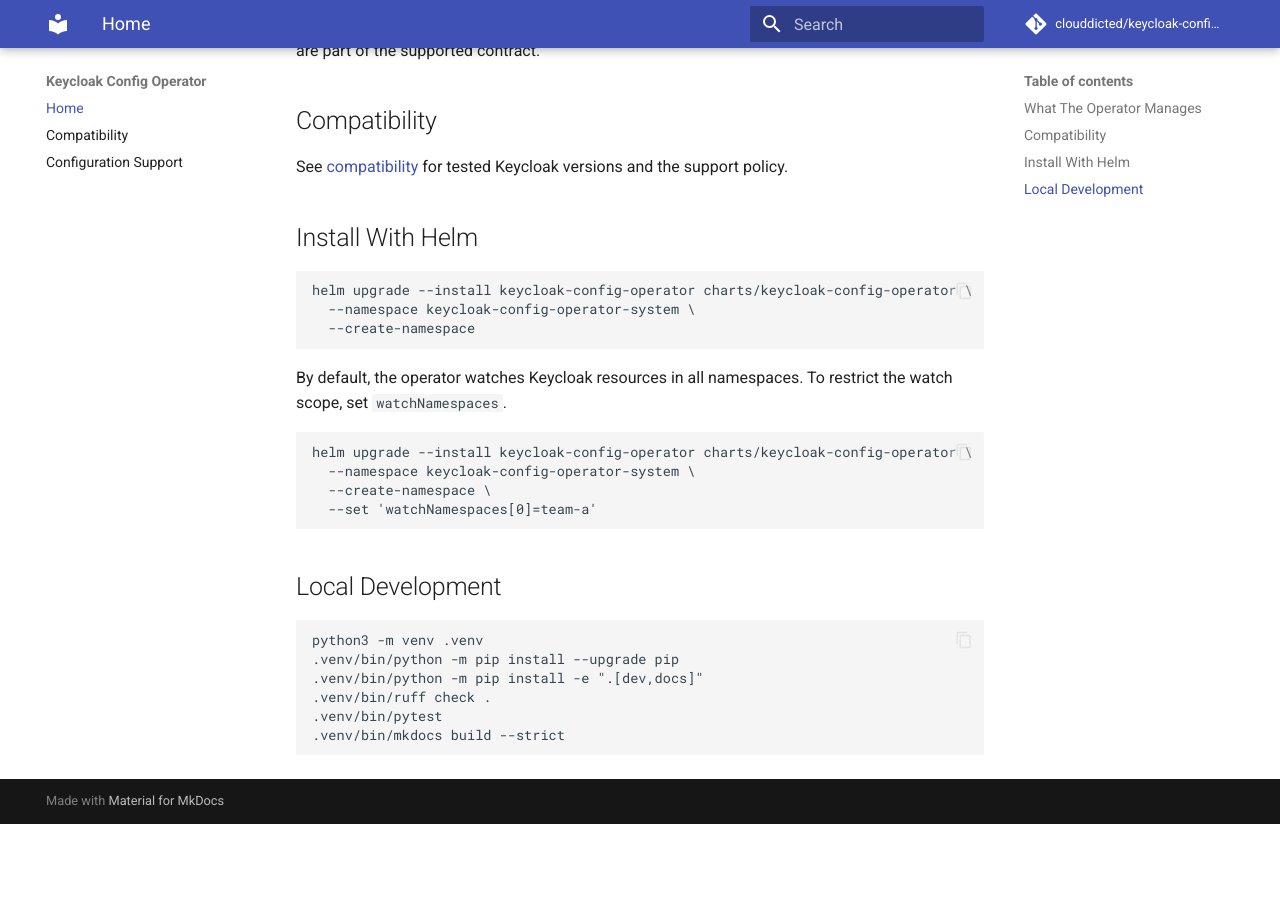
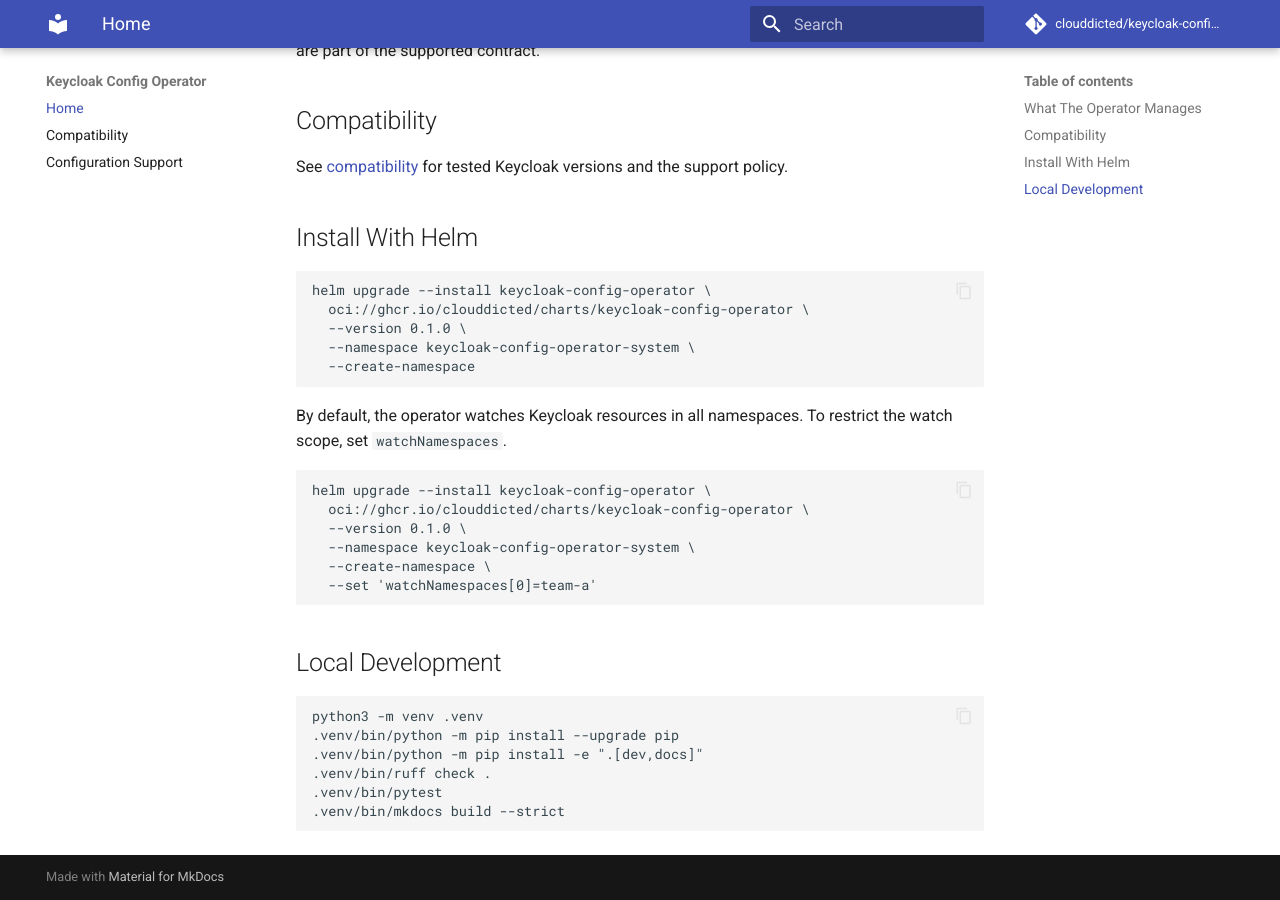
Before and after one commit to clouddicted/keycloak-config-operator, an MkDocs documentation site: the page built from docs/index.md, in a window 1280 px wide and 900 px high, scrolled down 561 px. Built offline with MkDocs 1.6.1 and Material for MkDocs 9.7.7, drawn with Linux system fonts in a browser that asks for light colours; comment, search, counter and statistics services are not loaded; before the commit the page ends 1385 px from its top, so only the background shows below that.

Commit message:
ci(release): publish helm chart to ghcr

````diff
--- a/docs/index.md
+++ b/docs/index.md
@@ -26,7 +26,9 @@
 ## Install With Helm
 
 ```bash
-helm upgrade --install keycloak-config-operator charts/keycloak-config-operator \
+helm upgrade --install keycloak-config-operator \
+  oci://ghcr.io/clouddicted/charts/keycloak-config-operator \
+  --version 0.1.0 \
   --namespace keycloak-config-operator-system \
   --create-namespace
 ```
@@ -35,7 +37,9 @@
 the watch scope, set `watchNamespaces`.
 
 ```bash
-helm upgrade --install keycloak-config-operator charts/keycloak-config-operator \
+helm upgrade --install keycloak-config-operator \
+  oci://ghcr.io/clouddicted/charts/keycloak-config-operator \
+  --version 0.1.0 \
   --namespace keycloak-config-operator-system \
   --create-namespace \
   --set 'watchNamespaces[0]=team-a'
````
Also changed, not shown: CONTRIBUTING.md (+7 -2 lines), README.md (+11 -1 lines), 3 other files.
